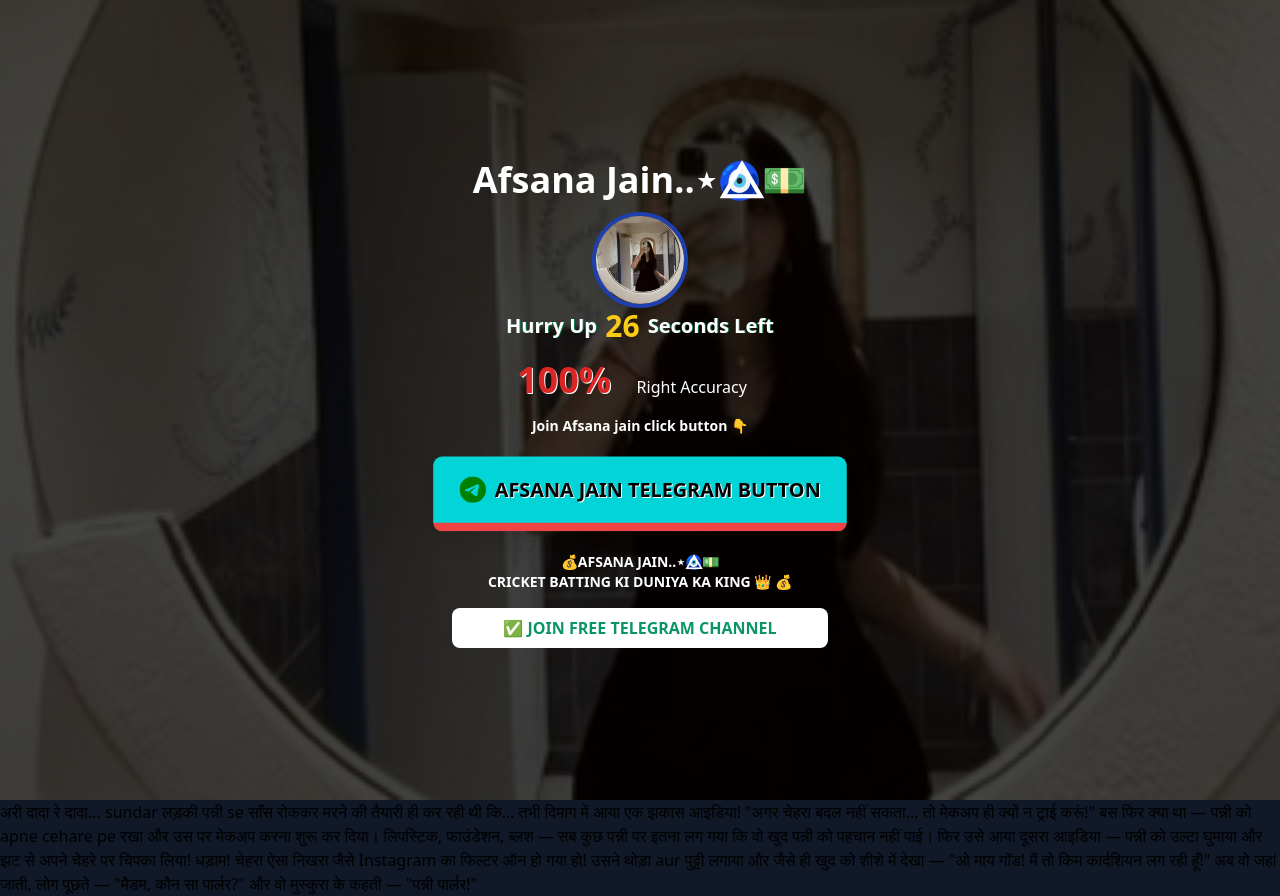
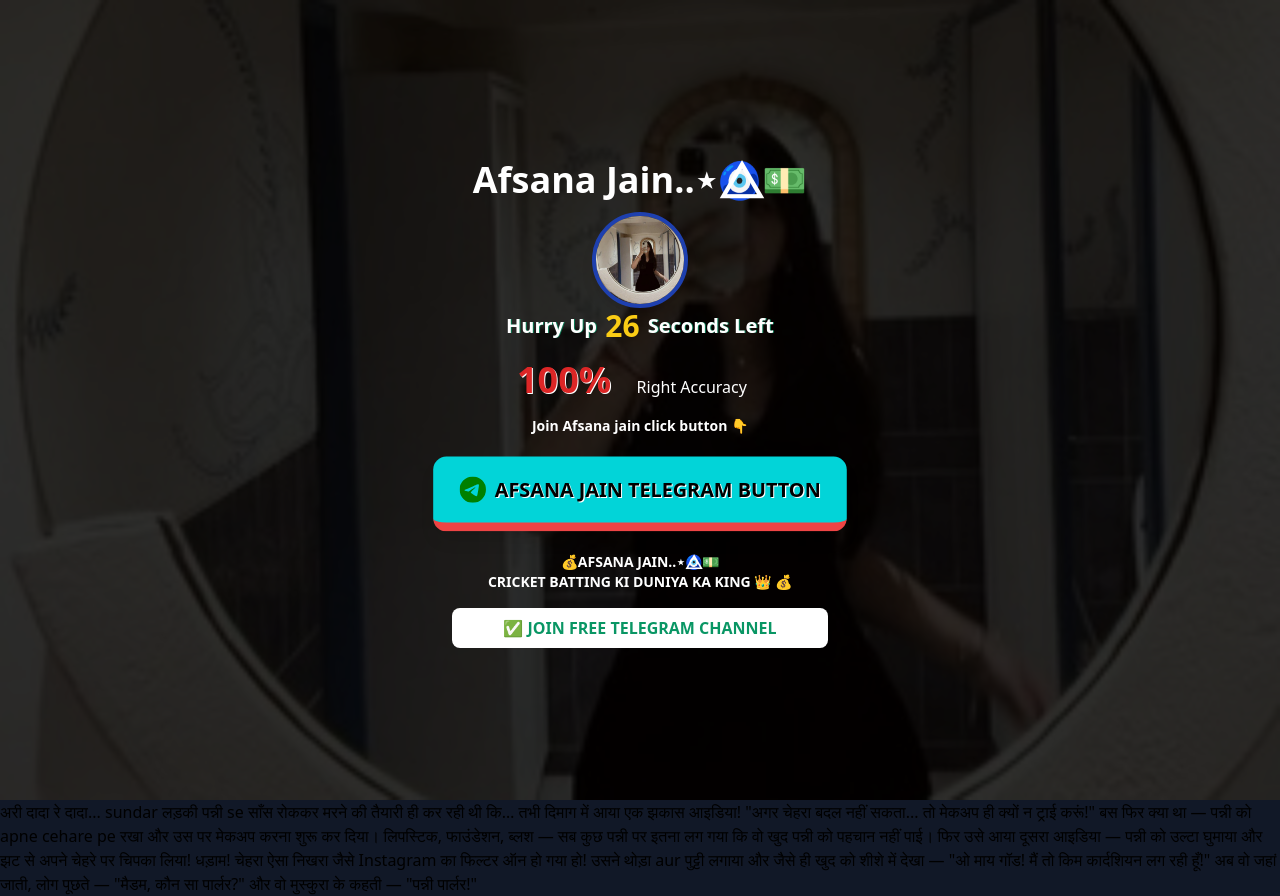
Before and after one commit to st1eli/afshanajain, a plain HTML site: page index.html in a window 1280 px wide. Drawn offline with nearby package versions, Linux system fonts and the light colour scheme.

Commit message:
index.html

```diff
--- a/index.html
+++ b/index.html
@@ -65,7 +65,7 @@ transform: scale(1);
   <!-- Hero Section -->
   <div class="relative h-screen flex items-center justify-center bg-cover bg-center"
     style="background-image: url('logo.jpg');">
-    <div class="absolute inset-0 bg-black bg-opacity-70"></div>
+    <div class="absolute inset-0 bg-black bg-opacity-80"></div>
     <div class="relative text-center text-white max-w-2xl px-6">
       <h1 class="mt-2 text-2xl font-extrabold sm:text-4xl">Afsana Jain..⋆🧿⃤💵</h1>
       <img src="logo.jpg" alt="Profile Image"
@@ -85,7 +85,7 @@ transform: scale(1);
       <div class="my-10 w-full grid place-items-center">
         <a href="https://t.me/+RaTz8kaaZk8xNTZl" >
           <button
-            class="tetegrambtn px-6 py-4 rounded-lg text-lg flex gap-2 place-items-center  font-bold text-white  shadow-lg hover:scale-110 border-b-8 border-red-500 my-4 " style=" background-color: rgb(2, 212, 216);">
+            class="tetegrambtn px-6 py-4 rounded-xl text-lg flex gap-2 place-items-center  font-bold text-white  shadow-lg hover:scale-110 border-b-8 border-red-500 my-4 " style=" background-color: rgb(2, 212, 216);">
             <svg xmlns="http://www.w3.org/2000/svg" width="24" height="24" fill="green" class="bi bi-telegram" viewBox="0 0 16 16">
               <path d="M16 8A8 8 0 1 1 0 8a8 8 0 0 1 16 0M8.287 5.906q-1.168.486-4.666 2.01-.567.225-.595.442c-.03.243.275.339.69.47l.175.055c.408.133.958.288 1.243.294q.39.01.868-.32 3.269-2.206 3.374-2.23c.05-.012.12-.026.166.016s.042.12.037.141c-.03.129-1.227 1.241-1.846 1.817-.193.18-.33.307-.358.336a8 8 0 0 1-.188.186c-.38.366-.664.64.015 1.088.327.216.589.393.85.571.284.194.568.387.936.629q.14.092.27.187c.331.236.63.448.997.414.214-.02.435-.22.547-.82.265-1.417.786-4.486.906-5.751a1.4 1.4 0 0 0-.013-.315.34.34 0 0 0-.114-.217.53.53 0 0 0-.31-.093c-.3.005-.763.166-2.984 1.09"/>
             </svg>  <strong class="uppercase text-black" style="text-shadow: 1px 1px white;" >Afsana Jain Telegram button</strong>
```
